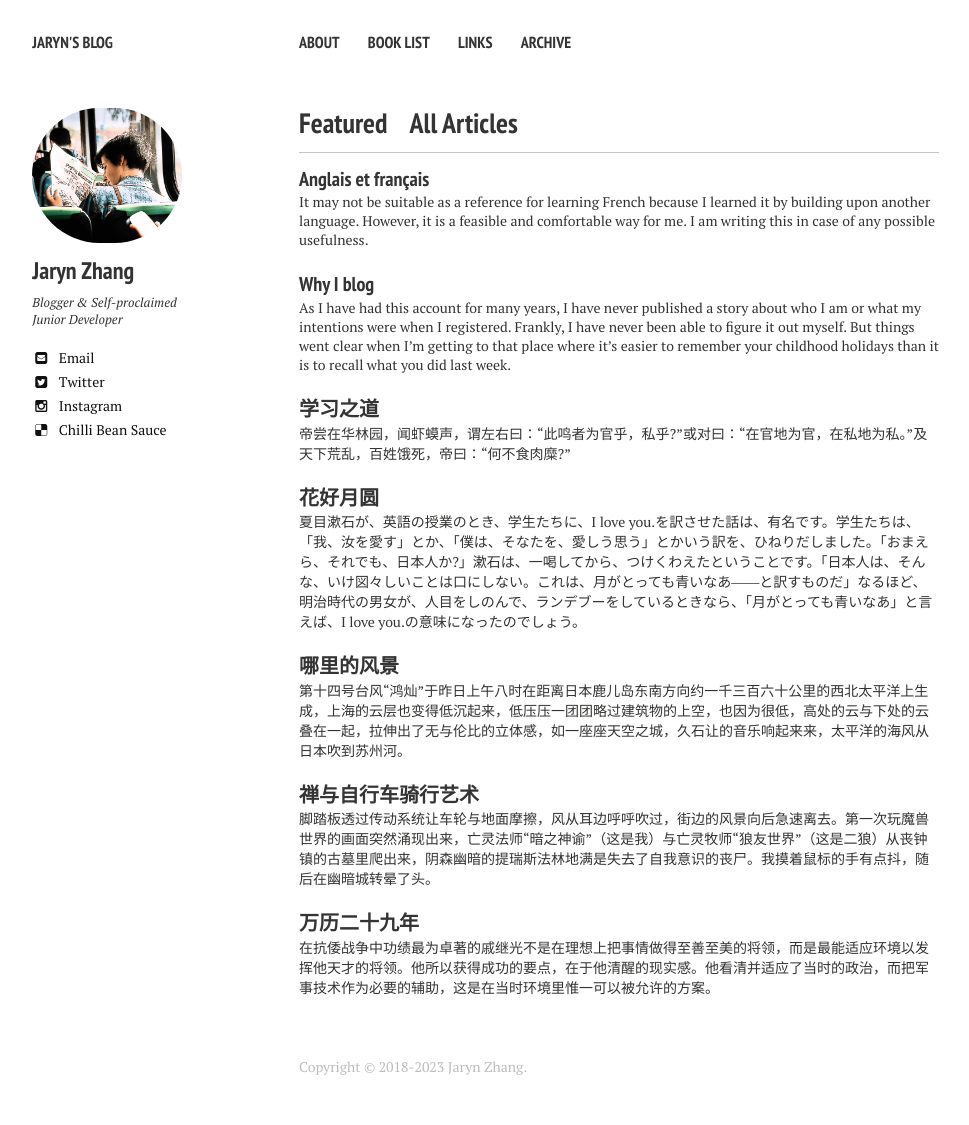
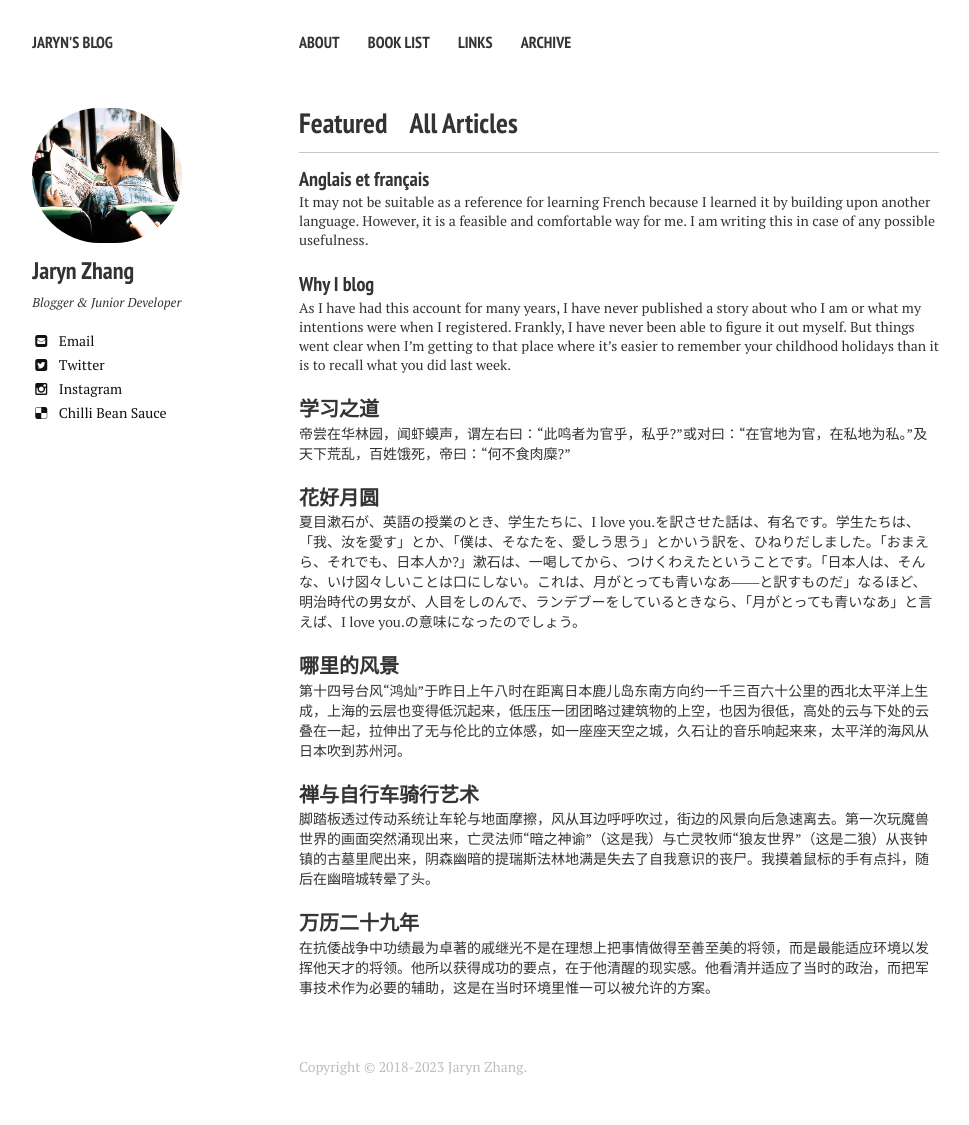
Before and after one commit to jarynzhang/jarynzhang.github.io, a Jekyll site: the page built from index.md, in a window 1280 px wide. Shown: the whole page, without its empty margins (21-990 px from the left). Built offline with Jekyll 4.4.1, drawn with Linux system fonts in a browser that asks for light colours; nearby versions of some CDN libraries.

Commit message:
Update _config.yml

```diff
--- a/_config.yml
+++ b/_config.yml
@@ -28,7 +28,7 @@ kramdown:
 owner:
   name: Jaryn Zhang
   avatar: bio-photo.png
-  bio: "Blogger & Self-proclaimed Junior Developer"
+  bio: "Blogger & Junior Developer"
   email: jarynzhang@outlook.com
   disqus-shortname:
   twitter: jarynzhang
```
